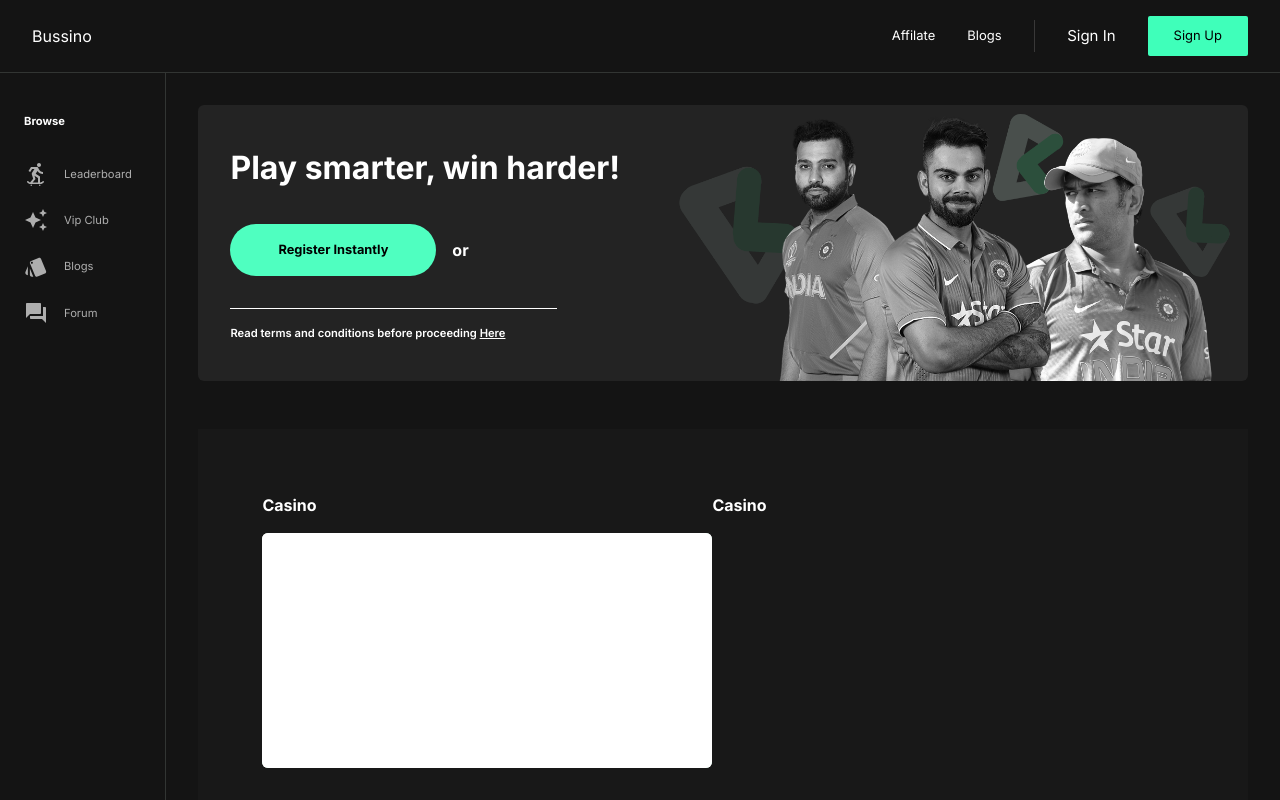
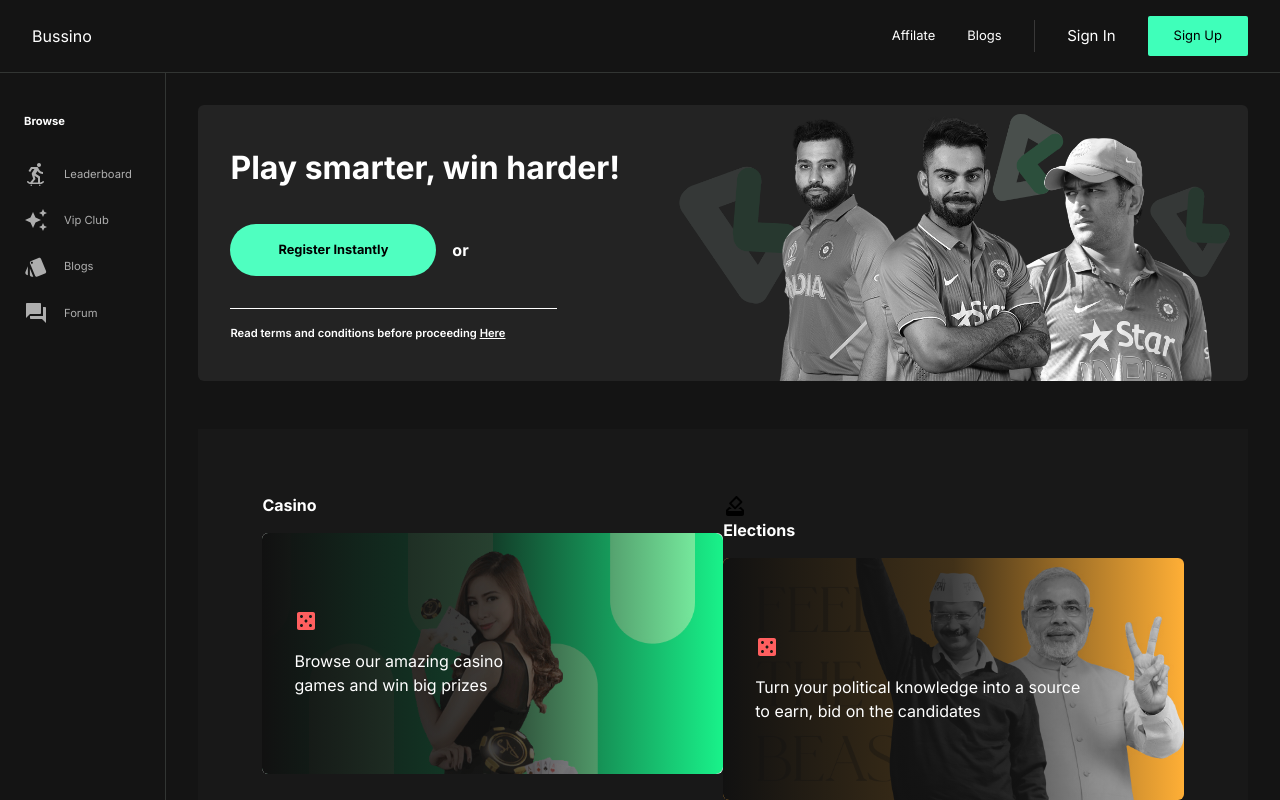
Before and after one commit to PrathameshSonje/Bussino, a Next.js app: page / in a window 1280 px wide. Built offline with nearby package versions, Linux system fonts and the light colour scheme.

Commit message:
Landing page update

```diff
--- a/src/app/globals.css
+++ b/src/app/globals.css
@@ -20,6 +20,10 @@
   display: none;
 }
 
+.linear-gradient1{
+  background:linear-gradient(to right,rgba(17,17,17,1),rgba(17,17,17,0.8),rgba(17,17,17,0));
+}
+
 body {
   background: #141414;
 }
--- a/src/components/landing components/Section2.tsx
+++ b/src/components/landing components/Section2.tsx
@@ -1,30 +1,62 @@
 import Image from "next/image";
 import sec2img1 from '../../../public/assets/sec2img1.jpg'
+import sec2img2 from '../../../public/assets/sec2img2.jpg'
+import sec2img3 from '../../../public/assets/sec2img3.jpg'
+import CasinoIcon from '@mui/icons-material/Casino';
+import SportsBasketballIcon from '@mui/icons-material/SportsBasketball';
+import HowToVoteIcon from '@mui/icons-material/HowToVote';
 
 export default function Section2(){
     return(
         <div className="p-[4rem] w-[100%] bg-[#181818]">
-            <div className="flex">
+            <div className="flex justify-between">
                 <span>
                     <p className="font-bold mb-[1rem] text-white z-3">Casino</p>
 
                     <div className="overflow-hidden relative rounded-md">
-                        <div className="p-[2rem] items-center h-[100%] absolute w-[100%] bg-white z-2">
-
+                        <div className="p-[2rem] flex gap-[1rem] flex-col justify-center linear-gradient1 h-[100%] absolute w-[100%] bg-white z-2">
+                            <CasinoIcon className="text-[#FF5F5F] text-[2rem]"/>
+                            <p className="text-white">Browse our amazing casino<br/>games and win big prizes</p>
                         </div>
                         <Image
                             src={sec2img1}
-                            width={450}
+                            width={500}
                             alt="casino image"
                         />
                     </div>
                 </span>
                 <span>
-                    <p className="font-bold text-white">Casino</p>
-                    <div>
-
+                    <HowToVoteIcon/>
+                    <p className="font-bold mb-[1rem] text-white z-3">Elections</p>
+                    <div className="overflow-hidden relative rounded-md">
+                        <div className="p-[2rem] flex gap-[1rem] flex-col justify-center linear-gradient1 h-[100%] absolute w-[100%] bg-white z-2">
+                            <CasinoIcon className="text-[#FF5F5F] text-[2rem]"/>
+                            <p className="text-white">Turn your political knowledge into a source<br/>to earn, bid on the candidates</p>
+                        </div>
+                        <Image
+                            src={sec2img2}
+                            width={500}
+                            alt="casino image"
+                        />
                     </div>
                 </span>
+            </div>
+            <div className="w-[100%] relative h-[80vh] mt-[3rem] rounded-md overflow-hidden">
+                <div className="absolute z-2 h-[100%] linear-gradient1 gap-[1rem] w-[100%] flex justify-center p-[2rem] flex-col">
+                    <SportsBasketballIcon className="text-[#3FFFBA]"/>
+                    <h1 className="text-[#A9A9A9] font-bold text-[2.5rem]">Sports</h1>
+                    <p className="text-white">
+                        Bet on your favorite teams, players and<br/>win rewards on every succeful bet
+                    </p>
+                    <button className="bg-[#3FFFBA] w-fit px-[2rem] py-[1rem] rounded-full font-bold">
+                        $ Bid
+                    </button>
+                </div>
+                <Image
+                    src={sec2img3}
+                    alt="sports image"
+                    className="w-[100%] h-[100%]"
+                />
             </div>
         </div>
     )
```
Also changed, not shown: public/assets/sec2img2.jpg (added), public/assets/sec2img3.jpg (added).
